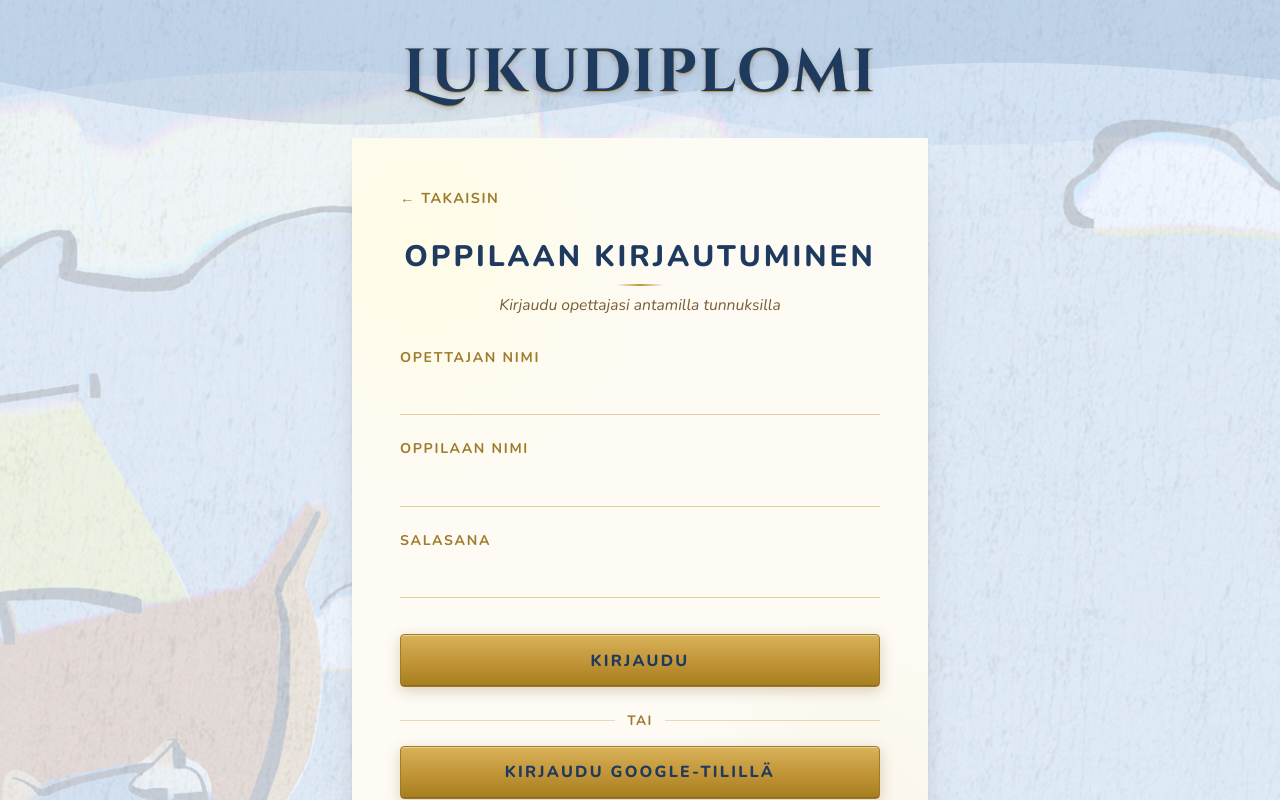
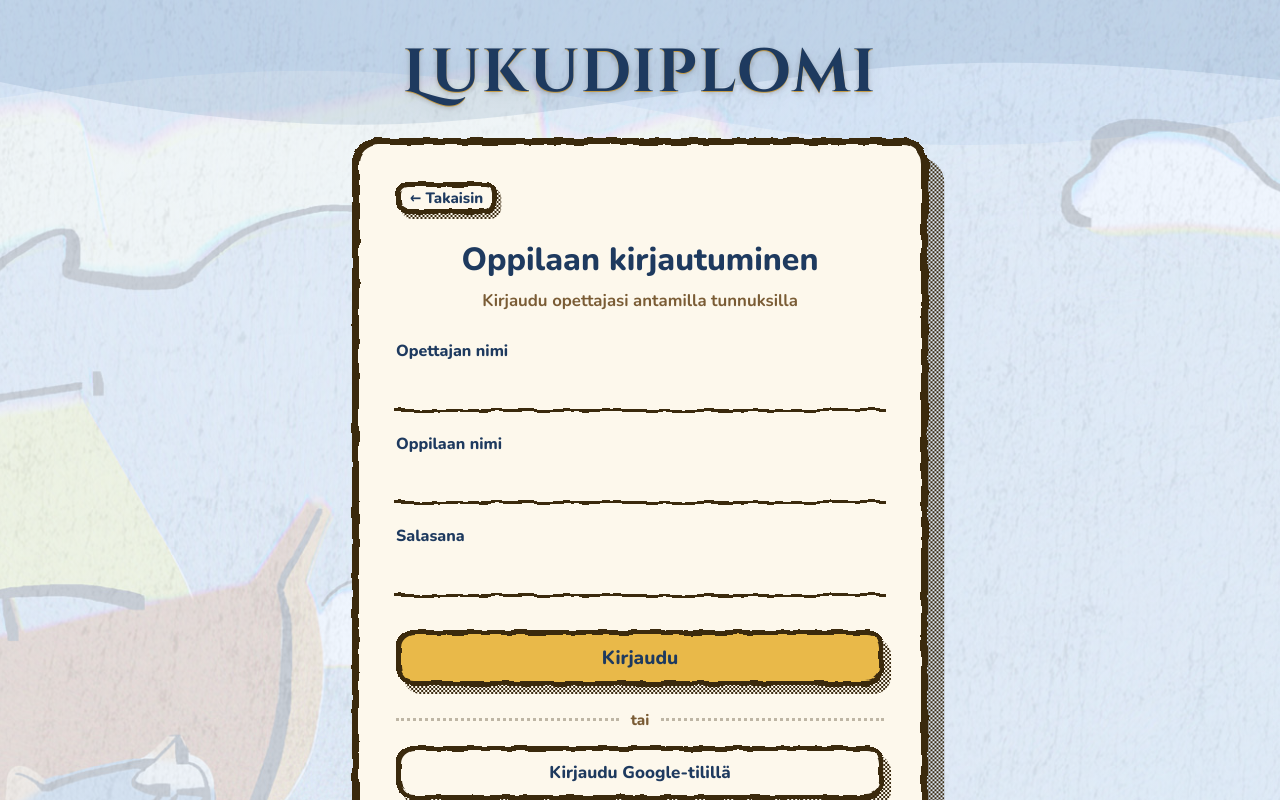
Before and after one commit to AIMlearningProject/reading-diploma-web-game, a React (Vite) app in the folder frontend/: page /login/student in a window 1280 px wide. Shown: the top 800 px of the page. Built offline with nearby package versions, Linux system fonts and the light colour scheme; no server answers.

Commit message:
feat(login): draw the pupil login and invite sign-up pages in ink

```diff
--- a/frontend/scripts/check-ink-fields.mjs
+++ b/frontend/scripts/check-ink-fields.mjs
@@ -26,6 +26,8 @@ const SRC = fileURLToPath(new URL('../src/', import.meta.url))
 // The screens drawn in ink. Add a screen here when it moves to ink.css.
 const FILES = [
     'pages/StudentDashboard.jsx',
+    'pages/StudentLoginPage.jsx',
+    'pages/StudentSignUpPage.jsx',
     'components/BookSearchBar.jsx',
     'components/popups/BookListPanel.jsx',
     'components/popups/AddBookPopup.jsx',
--- a/frontend/src/pages/StudentLoginPage.css
+++ b/frontend/src/pages/StudentLoginPage.css
@@ -37,44 +37,53 @@
     pointer-events: none;
 }
 
-/* ── Cartouche Card ──────────────────────────────────────── */
+/* ── Card ──────────────────────────────────────────────── */
+/* The pupil's way in, drawn in ink like the puzzle scene (components/ink/
+ * ink.css). StudentSignUpPage has no stylesheet of its own and uses this one,
+ * so the page a teacher's invite QR code opens is drawn the same way. */
 .student-login-card {
-    /* The sheet is in paper.css. */
-    padding: clamp(2rem, 5vw, 3rem) clamp(1.5rem, 5vw, 3rem);
-    width: min(100%, 480px);
+    --book-fill: var(--book-paper);
+    /* border-box: with the padding outside the width the card was 48px wider
+     * than a phone screen. 576px is what it measured on a desktop before. */
+    box-sizing: border-box;
+    padding: clamp(2rem, 5vw, 2.75rem) clamp(1.5rem, 5vw, 2.75rem);
+    width: min(100%, 576px);
     position: relative;
     z-index: 1;
+    color: var(--ink-900);
+    font-family: var(--font-body);
     animation: cardRise 0.6s 0.12s cubic-bezier(0.34, 1.3, 0.64, 1) both;
 }
 
-/* Inner decorative frame */
+/* paper.css lays the parchment sheet; here the ink outline and the dithered
+ * drop are its edge instead. */
+.student-login-page .student-login-card {
+    background: transparent;
+    border-radius: 26px;
+    box-shadow: none;
+}
+
+.student-login-card::after {
+    transform: translate(calc(var(--book-drop) * 1.5), calc(var(--book-drop) * 1.75));
+}
+
 /* ── Card Headings ───────────────────────────────────────── */
 .student-login-card h2 {
     margin: 0 0 0.35rem;
-    color: #1e3a5f;
+    color: var(--navy-700);
     text-align: center;
-    font-size: clamp(1.3rem, 4vw, 1.85rem);
-    font-weight: 800;
-    letter-spacing: 0.1em;
-    text-transform: uppercase;
-}
-
-.student-login-card h2::after {
-    content: '';
-    display: block;
-    width: 48px;
-    height: 2px;
-    background: linear-gradient(90deg, transparent, #C4973A, transparent);
-    margin: 0.5rem auto 0;
+    font-family: var(--font-body);
+    font-size: clamp(1.6rem, 4vw, 2rem);
+    font-weight: 900;
 }
 
 .student-login-card .subtitle {
-    color: #7a5c35;
+    color: var(--ink-700);
     margin-top: 0.5rem;
-    margin-bottom: 2rem;
-    font-size: clamp(0.88rem, 2vw, 0.98rem);
+    margin-bottom: 1.75rem;
+    font-size: clamp(0.95rem, 2vw, 1.05rem);
+    font-weight: 700;
     text-align: center;
-    font-style: italic;
 }
 
 /* ── Form — Logbook Style ────────────────────────────────── */
@@ -118,64 +127,138 @@
     background: rgba(74, 144, 217, 0.04);
 }
 
+/* The pupil's fields: labels in plain Nunito, the line under each field drawn
+ * by its .ink-field wrapper. The rules above stay for the teacher's forms,
+ * which reuse .form-group. */
+.student-login-page .form-group {
+    gap: 0.35rem;
+}
+
+.student-login-page .form-group label {
+    font-size: 1rem;
+    font-weight: 900;
+    text-transform: none;
+    letter-spacing: 0;
+    color: var(--navy-700);
+}
+
+.student-login-page .form-group .ink-field {
+    display: flex;
+    width: 100%;
+}
+
+.student-login-page .form-group input {
+    border: 0;
+    padding: 0.5rem 0.1rem;
+    font-size: 1.15rem;
+    font-weight: 700;
+    color: var(--ink-900);
+}
+
+.student-login-page .form-group input:focus {
+    background: transparent;
+}
+
 /* ── Error ───────────────────────────────────────────────── */
 .error-message {
-    color: #8B1A1A;
+    color: var(--state-danger);
     font-size: 0.95rem;
     text-align: center;
     margin: 0;
-    font-weight: 700;
-    font-style: italic;
+    font-weight: 800;
 }
 
-/* ── Brass Submit Button ─────────────────────────────────── */
+/* ── Buttons ─────────────────────────────────────────────── */
+/* Kirjaudu and Rekisteröidy on the sun fill, the rest on paper, as in the
+ * puzzle scene. A pressed button drops onto its shadow. */
 .login-submit {
-    background: linear-gradient(180deg, #D8B25A 0%, #C4973A 48%, #A67E1E 100%);
-    color: #1e3a5f;
-    border: 1px solid #9E7A2A;
-    border-radius: 4px;
-    padding: 0.9rem;
-    font-size: 1rem;
-    font-family: 'Nunito', sans-serif;
-    font-weight: 800;
-    letter-spacing: 0.14em;
-    text-transform: uppercase;
-    cursor: pointer;
+    --book-fill: var(--book-sun);
+    --book-drop: 8px;
+    position: relative;
+    height: 56px;
     margin-top: 0.75rem;
     width: 100%;
-    box-shadow:
-        0 1px 0 rgba(255, 248, 200, 0.5) inset,
-        0 -1px 0 rgba(0, 0, 0, 0.16) inset,
-        0 4px 14px rgba(100, 60, 0, 0.22);
-    transition: all 0.15s ease;
-}
-
-.login-submit:hover:not(:disabled) {
-    background: linear-gradient(180deg, #E0BC64 0%, #CCA040 48%, #B08826 100%);
-    box-shadow:
-        0 1px 0 rgba(255, 248, 200, 0.55) inset,
-        0 -1px 0 rgba(0, 0, 0, 0.18) inset,
-        0 6px 20px rgba(100, 60, 0, 0.28);
-    transform: translateY(-1px);
-}
-
-.login-submit:active:not(:disabled) {
-    background: linear-gradient(180deg, #A67E1E 0%, #C4973A 55%, #D8B25A 100%);
-    box-shadow:
-        0 2px 5px rgba(0, 0, 0, 0.16) inset,
-        0 2px 6px rgba(100, 60, 0, 0.12);
-    transform: translateY(1px);
+    border: 0;
+    border-radius: 18px;
+    background: transparent;
+    color: var(--navy-700);
+    font-family: var(--font-body);
+    font-size: 19px;
+    font-weight: 900;
+    cursor: pointer;
 }
 
 .login-submit:disabled {
-    background: linear-gradient(180deg, #c8b87a 0%, #b5a462 100%);
-    color: rgba(30, 58, 95, 0.45);
+    opacity: 0.5;
     cursor: not-allowed;
+}
+
+.student-login-page .back-button,
+.student-login-page .google-button {
+    --book-fill: var(--book-paper);
+    position: relative;
+    border: 0;
+    background: transparent;
     box-shadow: none;
+    color: var(--navy-700);
+    font-family: var(--font-body);
+    font-weight: 900;
+    letter-spacing: 0;
+    text-transform: none;
+    cursor: pointer;
+}
+
+.student-login-page .back-button {
+    --book-drop: 5px;
+    margin-bottom: 1.5rem;
+    padding: 6px 14px;
+    border-radius: 12px;
+    font-size: 15px;
+}
+
+.student-login-page .google-button {
+    --book-drop: 8px;
+    width: 100%;
+    height: 54px;
+    padding: 0 1.5rem;
+    border-radius: 18px;
+    font-size: 17px;
+}
+
+.student-login-page .back-button:hover,
+.student-login-page .google-button:hover {
+    --book-fill: var(--book-chip);
+    background: transparent;
+    box-shadow: none;
+    color: var(--navy-700);
     transform: none;
 }
 
+.login-submit:not(:disabled):active,
+.student-login-page .back-button:active,
+.student-login-page .google-button:active {
+    background: transparent;
+    box-shadow: none;
+    transform: translate(calc(var(--book-drop) * 0.65), calc(var(--book-drop) * 0.75));
+}
+
+.login-submit:not(:disabled):active::after,
+.login-submit:disabled::after,
+.student-login-page .back-button:active::after,
+.student-login-page .google-button:active::after {
+    display: none;
+}
+
+.login-submit:focus-visible,
+.student-login-page .back-button:focus-visible,
+.student-login-page .google-button:focus-visible {
+    outline: 3px solid var(--navy-700);
+    outline-offset: 3px;
+}
+
 /* ── Back Button ─────────────────────────────────────────── */
+/* Unscoped, and shared with TeacherLoginPage.jsx: the pupil's pages restyle
+ * it in ink under .student-login-page above. */
 .back-button {
     background: none;
     border: none;
@@ -204,22 +287,20 @@
     align-items: center;
     gap: 0.75rem;
     margin: 1.5rem 0 1rem;
-    color: #9E7A2A;
-    font-size: 0.85rem;
-    font-weight: 700;
-    letter-spacing: 0.1em;
-    text-transform: uppercase;
+    color: var(--ink-700);
+    font-size: 0.95rem;
+    font-weight: 900;
 }
 
 .login-divider::before,
 .login-divider::after {
     content: '';
     flex: 1;
-    height: 1px;
-    background: rgba(196, 151, 58, 0.35);
+    border-bottom: 3px dotted rgba(58, 42, 16, 0.32);
 }
 
 /* ── Brass Google Button ─────────────────────────────────── */
+/* Shared with TeacherLoginPage.jsx too; the pupil's version is above. */
 .google-button {
     display: inline-flex;
     align-items: center;
--- a/frontend/src/pages/StudentLoginPage.jsx
+++ b/frontend/src/pages/StudentLoginPage.jsx
@@ -1,6 +1,7 @@
 import { useState } from 'react'
 import { useNavigate } from 'react-router-dom'
 import { useAuth } from '../contexts/AuthContext'
+import InkFilter from '../components/ink/InkFilter'
 import './StudentLoginPage.css'
 import homeBG from '../assets/HomeBG1.jpg'
 import { fetchLogin } from '../services/api'
@@ -35,9 +36,10 @@ function StudentLoginPage() {
 
     return (
         <div className="student-login-page" style={{ backgroundImage: `linear-gradient(rgba(235,243,254,0.78), rgba(235,243,254,0.78)), url(${homeBG})` }}>
+            <InkFilter />
             <h1 className="site-logo">Lukudiplomi</h1>
-            <div className="student-login-card">
-                <button className="back-button" onClick={() => navigate('/')}>
+            <div className="student-login-card ink-shape ink-drop">
+                <button className="back-button ink-shape ink-shape--thin ink-drop" onClick={() => navigate('/')}>
                     &larr; Takaisin
                 </button>
                 <h2>Oppilaan kirjautuminen</h2>
@@ -46,38 +48,44 @@ function StudentLoginPage() {
                 <form className="login-form" onSubmit={handleSubmit}>
                     <div className="form-group">
                         <label>Opettajan nimi</label>
+                        <span className="ink-field">
                             <input
                                 type="text"
                                 value={teacherName}
                                 onChange={(e) => setTeacherName(e.target.value)}
                                 required
                             />
+                        </span>
                     </div>
                     <div className="form-group">
                         <label>Oppilaan nimi</label>
+                        <span className="ink-field">
                             <input
                                 type="text"
                                 value={studentName}
                                 onChange={(e) => setStudentName(e.target.value)}
                                 required
                             />
+                        </span>
                     </div>
                     <div className="form-group">
                         <label>Salasana</label>
+                        <span className="ink-field">
                             <input
                                 type="password"
                                 value={password}
                                 onChange={(e) => setPassword(e.target.value)}
                                 required
                             />
+                        </span>
                     </div>
                     {error && <p className="error-message">{error}</p>}
-                    <button type="submit" className="login-submit" disabled={submitting}>
+                    <button type="submit" className="login-submit ink-shape ink-shape--thin ink-drop" disabled={submitting}>
                         {submitting ? 'Kirjaudutaan...' : 'Kirjaudu'}
                     </button>
                 </form>
                 <div className="login-divider"><span>tai</span></div>
-                <button type="button" className="google-button" onClick={() => window.location.assign('/auth/google')}>
+                <button type="button" className="google-button ink-shape ink-shape--thin ink-drop" onClick={() => window.location.assign('/auth/google')}>
                     Kirjaudu Google-tilillä
                 </button>
                 <p className="subtitle"><strong>HUOM:</strong> Jos et halua ensin luoda uutta oppilaskäyttäjää opettajana, voit käyttää testikäyttäjää.</p>
```
Also changed, not shown: frontend/src/pages/StudentSignUpPage.jsx (+10 -2 lines). Lines whose indentation alone changed are shown as unchanged.
